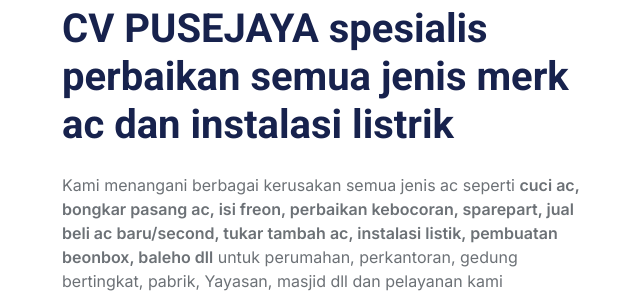
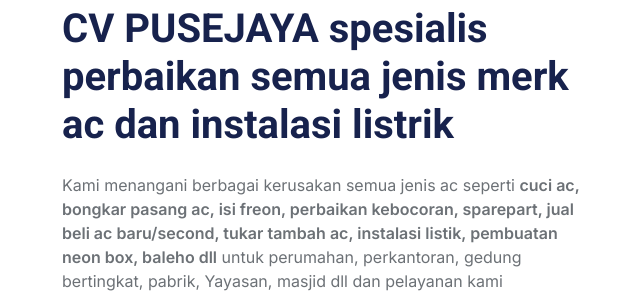
Before and after one commit to coorporates/pusejaya, a plain HTML site: page index.html in a window 1280 px wide. Shown: the part 1557-1849 px from the top of the page, 20-660 px from the left. Drawn offline with nearby package versions, Linux system fonts and the light colour scheme.

Commit message:
merubah beonbox menjadi neon box

```diff
--- a/index.html
+++ b/index.html
@@ -218,7 +218,7 @@
               <span class="fw-bold"
                 >cuci ac, bongkar pasang ac, isi freon, perbaikan kebocoran,
                 sparepart, jual beli ac baru/second, tukar tambah ac, instalasi
-                listik, pembuatan beonbox, baleho dll</span
+                listik, pembuatan neon box, baleho dll</span
               >
               untuk perumahan, perkantoran, gedung bertingkat, pabrik, Yayasan,
               masjid dll dan pelayanan kami menjangkau kota
```
